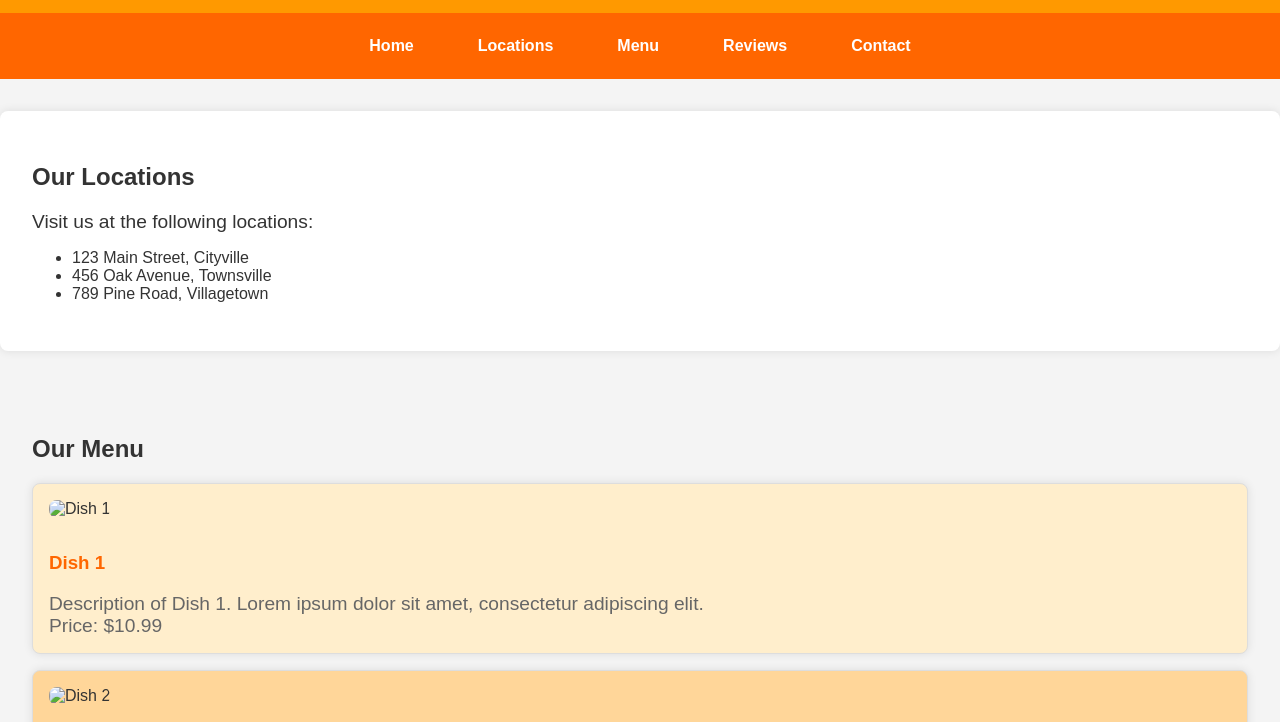
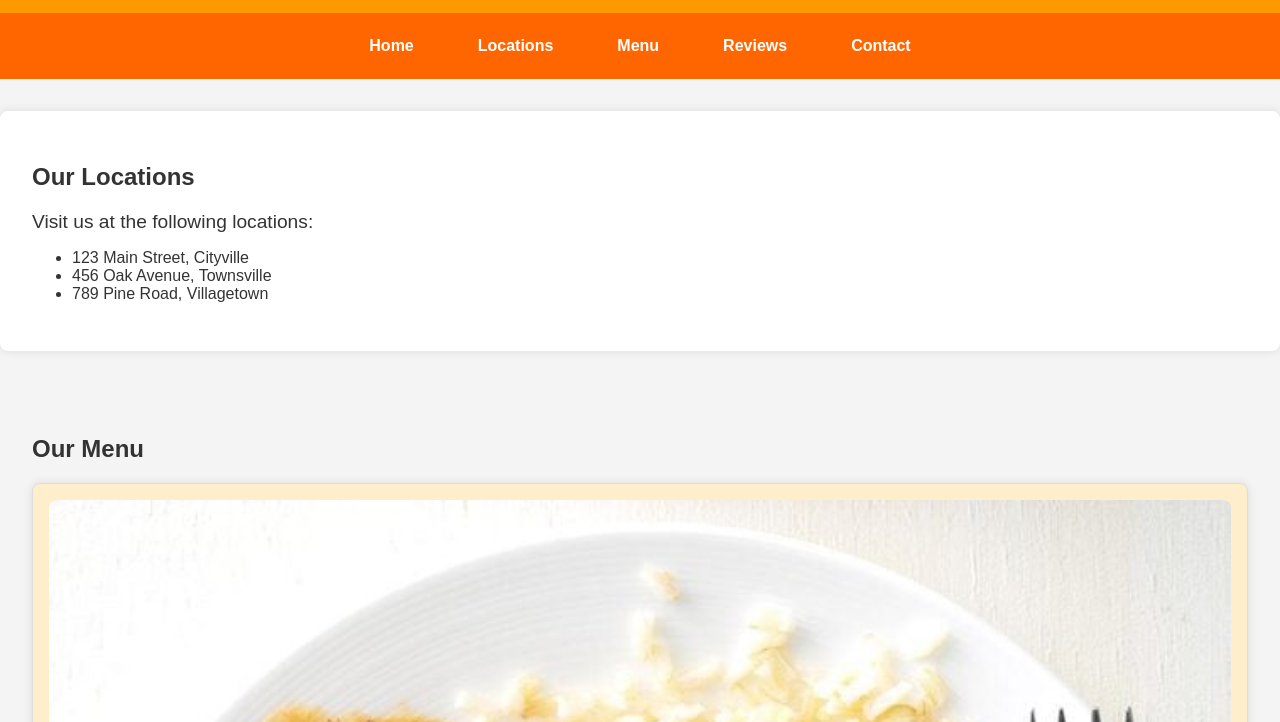
Before and after one commit to niranjan9067/restaurant_web, a plain HTML site: page index.html in a window 1280 px wide. Shown: the part 78-800 px from the top of the page. Drawn offline with Linux system fonts and the light colour scheme.

Commit message:
Update index.html

```diff
--- a/index.html
+++ b/index.html
@@ -135,13 +135,13 @@
     <section id="menu">
         <h2>Our Menu</h2>
         <div class="menu-item">
-            <img src="C:\Users\SHITAL\OneDrive\Desktop\bharatintern\wp6573211-china-food-wallpapers.jpg" alt="Dish 1">
+            <img src="dalkhichdi.jpg" alt="Dish 1">
             <h3>Dish 1</h3>
             <p>Description of Dish 1. Lorem ipsum dolor sit amet, consectetur adipiscing elit.</p>
             <p>Price: $10.99</p>
         </div>
         <div class="menu-item">
-            <img src="C:\Users\SHITAL\OneDrive\Desktop\bharatintern\uwp3778556.jpeg" alt="Dish 2">
+            <img src="pizza.jpg" alt="Dish 2">
             <h3>Dish 2</h3>
             <p>Description of Dish 2. Lorem ipsum dolor sit amet, consectetur adipiscing elit.</p>
             <p>Price: $12.99</p>
```
